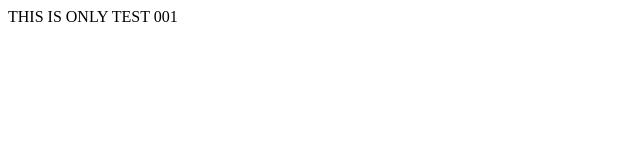
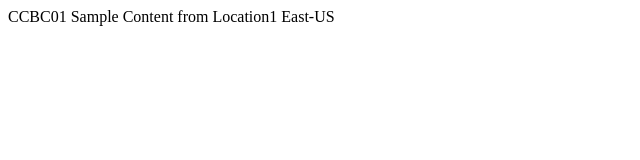
Before and after one commit to gitgltolle/ccbc01, a plain HTML site: page index.html in a window 1280 px wide. Shown: the whole page, without its empty margins (0-640 px from the left). Drawn offline with Linux system fonts and the light colour scheme.

Commit message:
Update index.html

```diff
--- a/index.html
+++ b/index.html
@@ -2,6 +2,6 @@
 <HEAD>
 </HEAD>
 <BODY>
-THIS IS ONLY TEST 001
+CCBC01 Sample Content from Location1 East-US
 </BODY>
 </HTML>
```
